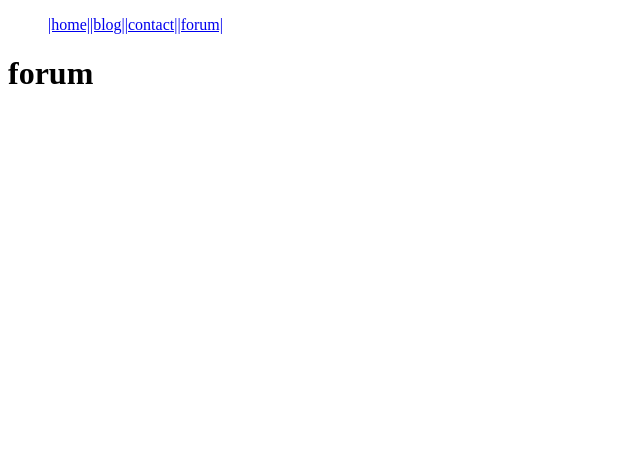
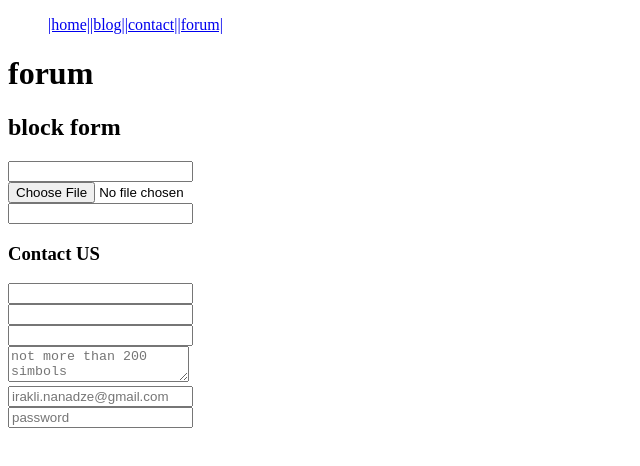
Before and after one commit to nanaie/com_naan27, a plain HTML site: page forum.html in a window 1280 px wide. Shown: the whole page, without its empty margins (0-640 px from the left). Drawn offline with Linux system fonts and the light colour scheme.

Commit message:
Update forum.html

```diff
--- a/forum.html
+++ b/forum.html
@@ -29,6 +29,24 @@
         </a>
     </ol>
     <h1>forum</h1>
+    <h2>block form</h2>
+    <form>
+        <input type="text" name="header"> <br>
+        <input type="file" name="image"> <br>
+        <input type="url" name="url"><br>
+
+       <h3>Contact US</h3>
+        <input type="text" name="name"><br>
+        <input type="text" name="lastname"><br>
+        <input type="email" name="subject"><br>
+        <textarea name="coment" placeholder="not more than 200 simbols"></textarea>
+
+        <label for="email"></label><br>
+        <input type="email" placeholder="irakli.nanadze@gmail.com"><br>
+        <input type="password" placeholder="password"><br>
+
+    </form>
+
 
 </body>
 </html>
```
